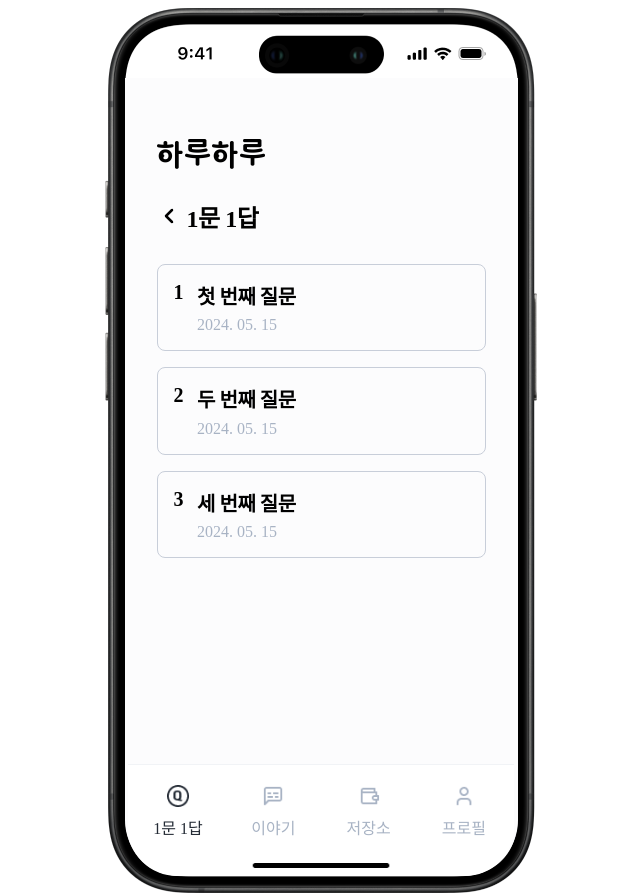
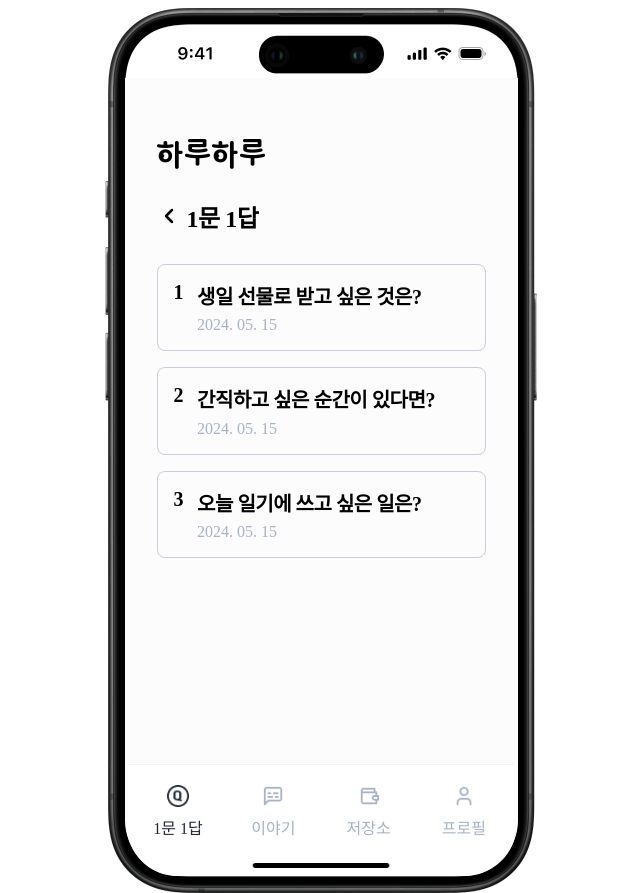
Before and after one commit to seola1ne/HaruHaru, a React (Create React App) app in the folder frontend/: page /storage/question in a window 1280 px wide. Shown: the whole page, without its empty margins (319-959 px from the left). Built offline with nearby package versions, Linux system fonts and the light colour scheme.

Commit message:
chore : 스타일 및 내용 수정

```diff
--- a/frontend/src/components/AnswerItem/index.jsx
+++ b/frontend/src/components/AnswerItem/index.jsx
@@ -19,7 +19,7 @@ function AnswerItem({id, title, answer, date, isActive, onClick}){
     <AnswerItemBox onClick={onClick}>
       <Row gap={0.88}>
         <p className="title">{id}</p>
-        <Column>
+        <Column gap={0.6}>
           <Column gap={0.4}>
             <p className="title">{title}</p>
             <p className="date">{formattedDate}</p>
@@ -44,7 +44,7 @@ const AnswerItemBox = styled.div`
   .title {
     ${font.H2};
     font-weight: bold;
-    word-break: keep-all;
+    max-width: 17rem;
   }
 
   .date {
--- a/frontend/src/pages/storage/questionAnswer.jsx
+++ b/frontend/src/pages/storage/questionAnswer.jsx
@@ -20,20 +20,20 @@ function QuestionAnswer() {
     const answers = [
         {
             id: 1,
-            question: "첫 번째 질문",
-            answer: "첫 번째 질문의 답변입니다.",
+            question: "생일 선물로 받고 싶은 것은?",
+            answer: "답변 부분",
             date: "20240515"
         },
         {
             id: 2,
-            question: "두 번째 질문",
-            answer: "두 번째 질문의 답변입니다.",
+            question: "간직하고 싶은 순간이 있다면?",
+            answer: "답변 부분",
             date: "20240515"
         },
         {
             id: 3,
-            question: "세 번째 질문",
-            answer: "세 번째 질문의 답변입니다.",
+            question: "오늘 일기에 쓰고 싶은 일은?",
+            answer: "답변 부분",
             date: "20240515"
         }
     ];
@@ -44,7 +44,7 @@ function QuestionAnswer() {
                 <AnswerPageBox>
                     <TitleBox>
                         <img className="logo" src={Logo} alt="하루하루" />
-                        <StyledLink to="/question">
+                        <StyledLink to="/storage">
                         <img className="arrow" src={ArrowLeft} alt="돌아가기"/>
                         1문 1답
                         </StyledLink>
```
